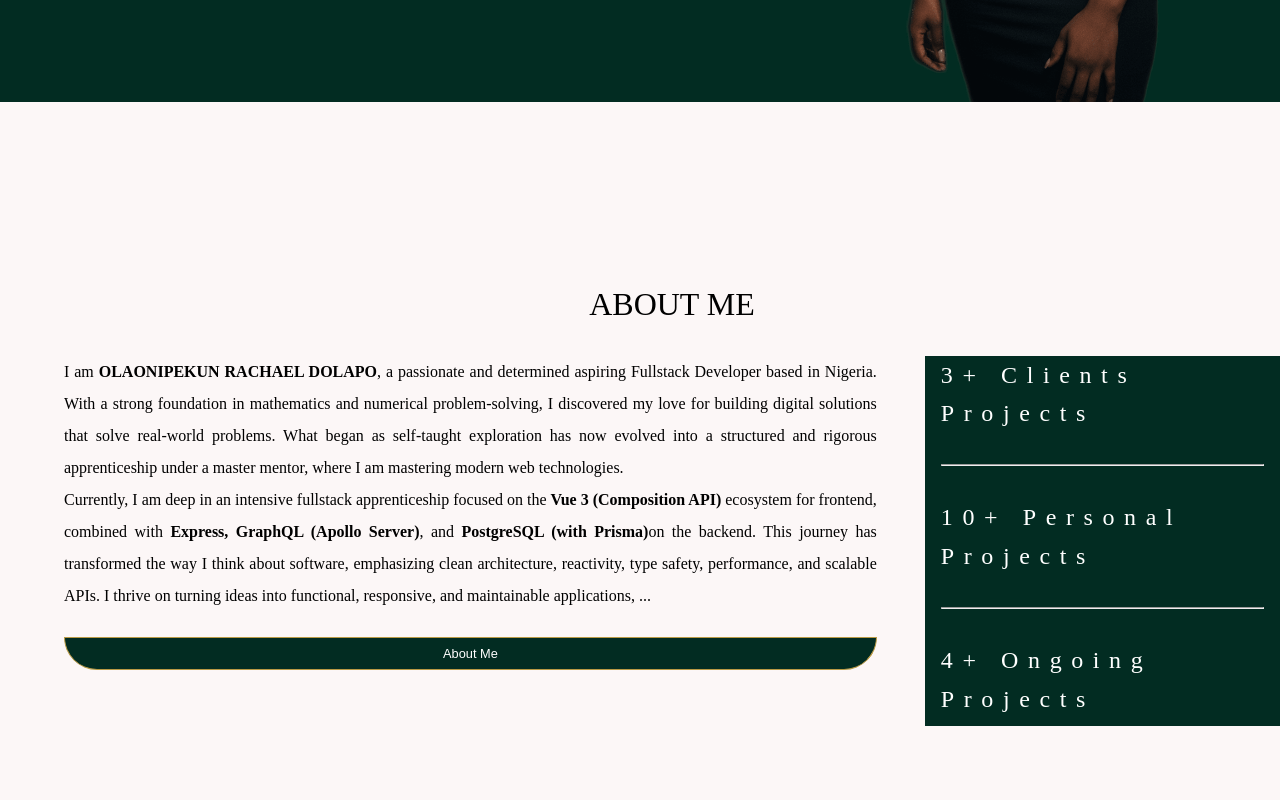
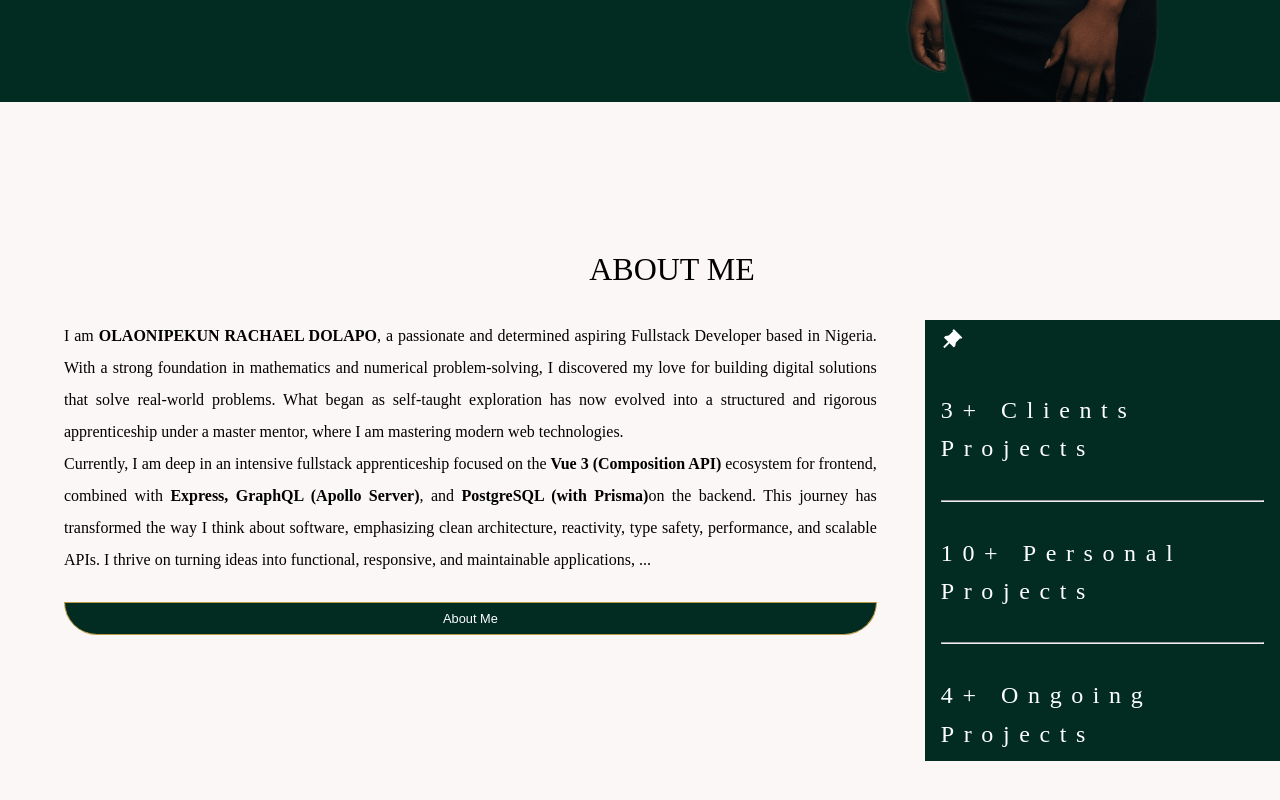
Before and after one commit to Lovethrech/my-main-portfolio, a Vue app: page / in a window 1280 px wide. Shown: the part 629-1429 px from the top of the page. Built offline with nearby package versions, Linux system fonts and the light colour scheme.

Commit message:
working on the home-about components.

```diff
--- a/src/components/home/about/HomeAboutDescStats.vue
+++ b/src/components/home/about/HomeAboutDescStats.vue
@@ -4,8 +4,8 @@ import HomeAboutDescStatsPin from './HomeAboutDescStatsPin.vue';
 
 <template>
     <div class="home-about-desc-stats">
-        <HomeAboutDescStatsPin/>
         <div class="home-about-desc-stats-main-ctn">
+            <HomeAboutDescStatsPin/>
             <p id="home-about-desc-stats-client-xperience">
                 3+ Clients Projects
             </p>
--- a/src/components/home/about/HomeAboutDescStatsPin.vue
+++ b/src/components/home/about/HomeAboutDescStatsPin.vue
@@ -1,5 +1,7 @@
 <template>
     <div class="home-about-desc-stats-pin">
-
+        <div id="home-about-desc-stats-pin-ctn">
+            <i class="ri-pushpin-fill"></i>
+        </div>
     </div>
 </template>
```
